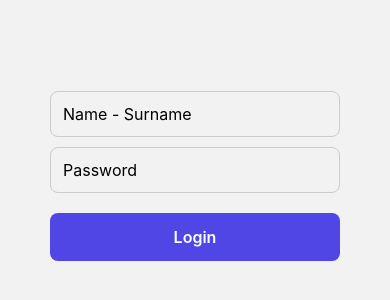
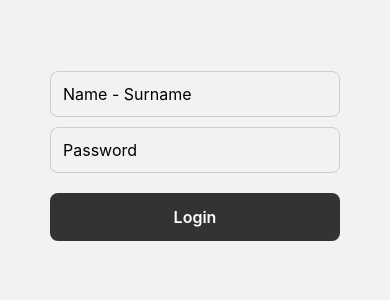
Before and after one commit to Altaaan4/Auth_App, a React Native app: screen /Main in a window 390 px wide. Shown: the part 246-546 px from the top of the page. Built offline with nearby package versions, Linux system fonts and the light colour scheme.

Commit message:
fix: styling test

```diff
--- a/src/components/Button/index.tsx
+++ b/src/components/Button/index.tsx
@@ -18,7 +18,8 @@ export default Button;
 
 const styles = StyleSheet.create({
   button: {
-    backgroundColor: '#4F46E5',
+    backgroundColor: '#333',
+    marginBottom: 40,
     paddingVertical: 14,
     borderRadius: 8,
     alignItems: 'center',
```
